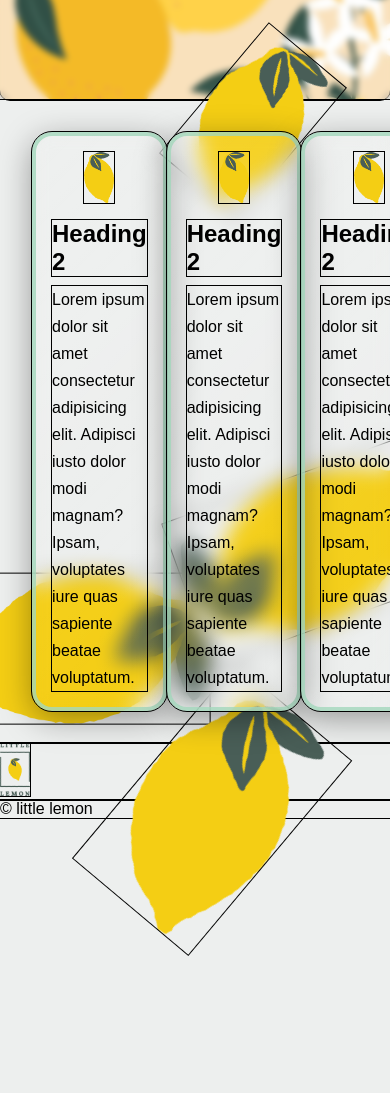
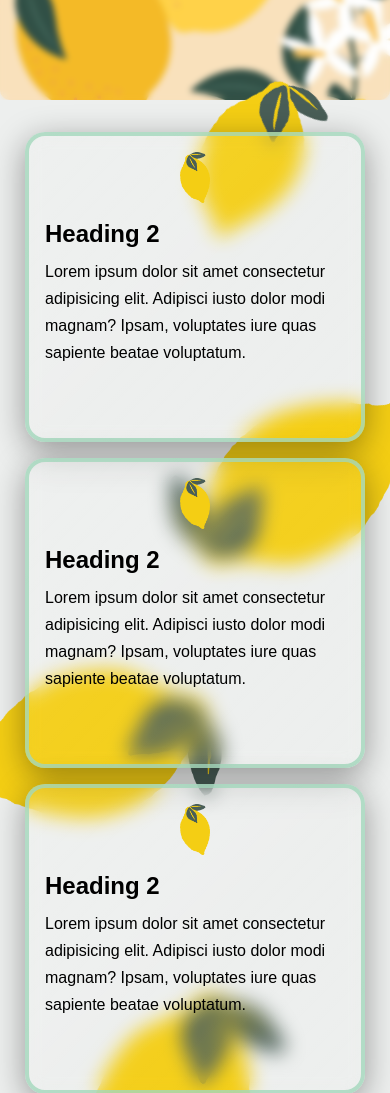
Before and after one commit to mohamed-Fathy1/littel-lemon, a plain HTML site: page index.html in a window 390 px wide. Shown: the part 680-1773 px from the top of the page. Before the commit the page ends 1634 px from the top, so only its background shows below. Drawn offline with Linux system fonts and the light colour scheme.

Commit message:
footer added

```diff
--- a/index.html
+++ b/index.html
@@ -64,7 +64,7 @@
     </main>
     <footer>
       <div><img src="img/Asset 20@4x.png" alt="" /></div>
-      <div>&copy; little lemon</div>
+      <div>&copy; 2023 Littel Lemon, Inc. All rights reserved</div>
     </footer>
   </body>
 </html>
--- a/style.css
+++ b/style.css
@@ -1,11 +1,12 @@
 * {
   margin: 0;
   padding: 0;
-  outline: 1px solid black;
+  /* outline: 1px solid black; */
 }
 html {
   background-color: #edefee;
   font-family: "Markazi Taxt", sans-serif;
+  overflow-x: hidden;
 }
 body {
   width: 100%;
@@ -120,7 +121,6 @@ section:nth-child(2) article {
   -webkit-backdrop-filter: blur(10px);
   border-radius: 20px;
   box-shadow: 0 8px 32px 0 rgba(0, 0, 0, 0.37);
-  position: relative;
   z-index: 2;
   transition: all 0.3s ease-in-out;
 }
@@ -173,11 +173,52 @@ section:nth-child(2) article p {
   left: 35%;
   rotate: 40deg;
 }
-/* footer {
+footer {
+  margin-top: 4rem;
   background-color: #a3d7bc;
-  border-bottom-left-radius: 10px;
-  border-bottom-right-radius: 10px;
-} */
-img {
-  width: 30px;
+  border-top-left-radius: 10px;
+  border-top-right-radius: 10px;
+  display: flex;
+  align-items: center;
+  padding: 2rem 1.5rem 1.5rem;
+  justify-content: space-evenly;
 }
+
+footer img {
+  width: 70px;
+}
+
+@media only screen and (max-width: 996px) {
+  section:nth-child(2) {
+    flex-direction: column;
+    gap: 1rem;
+  }
+  .lemon-1 {
+    position: absolute;
+    width: 100px;
+    top: -3%;
+    left: 52%;
+    rotate: 40deg;
+  }
+  .lemon-2 {
+    position: absolute;
+    width: 150px;
+    bottom: 25%;
+    left: 5%;
+    rotate: 90deg;
+  }
+  .lemon-3 {
+    position: absolute;
+    width: 150px;
+    bottom: 50%;
+    right: 5%;
+    rotate: 250deg;
+  }
+  .lemon-4 {
+    position: absolute;
+    width: 150px;
+    bottom: -10%;
+    left: 25%;
+    rotate: 40deg;
+  }
+}
```
